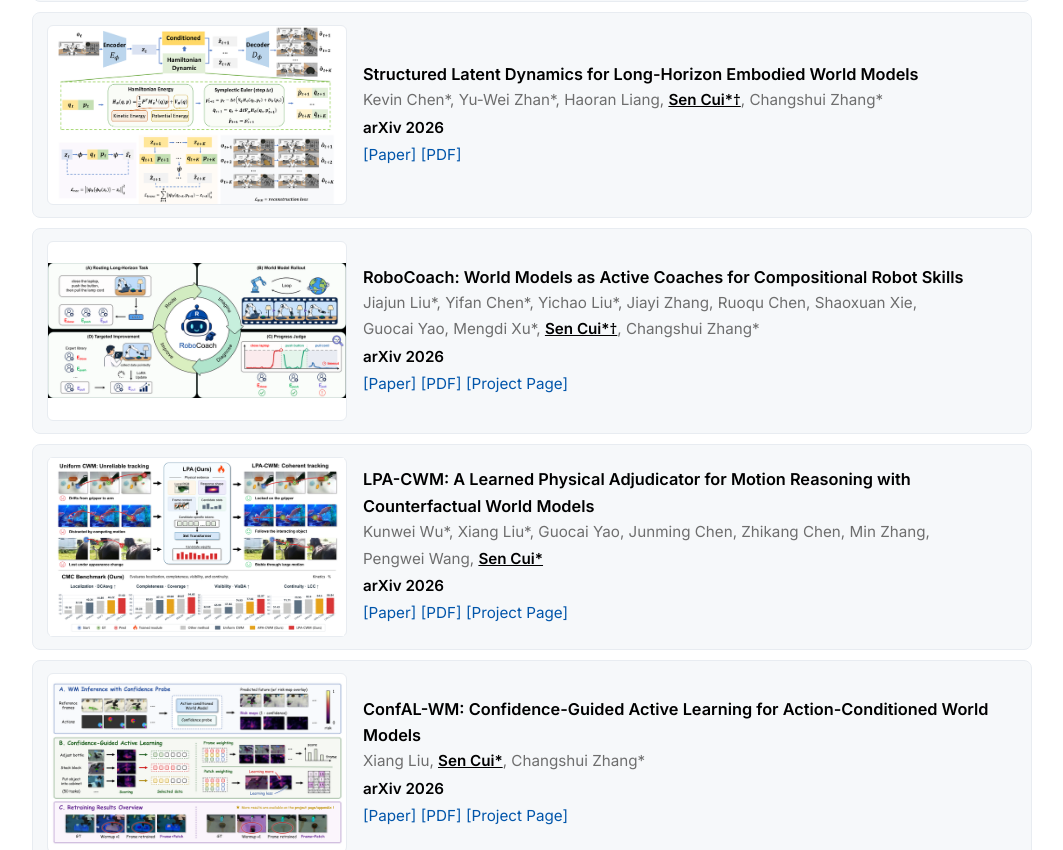
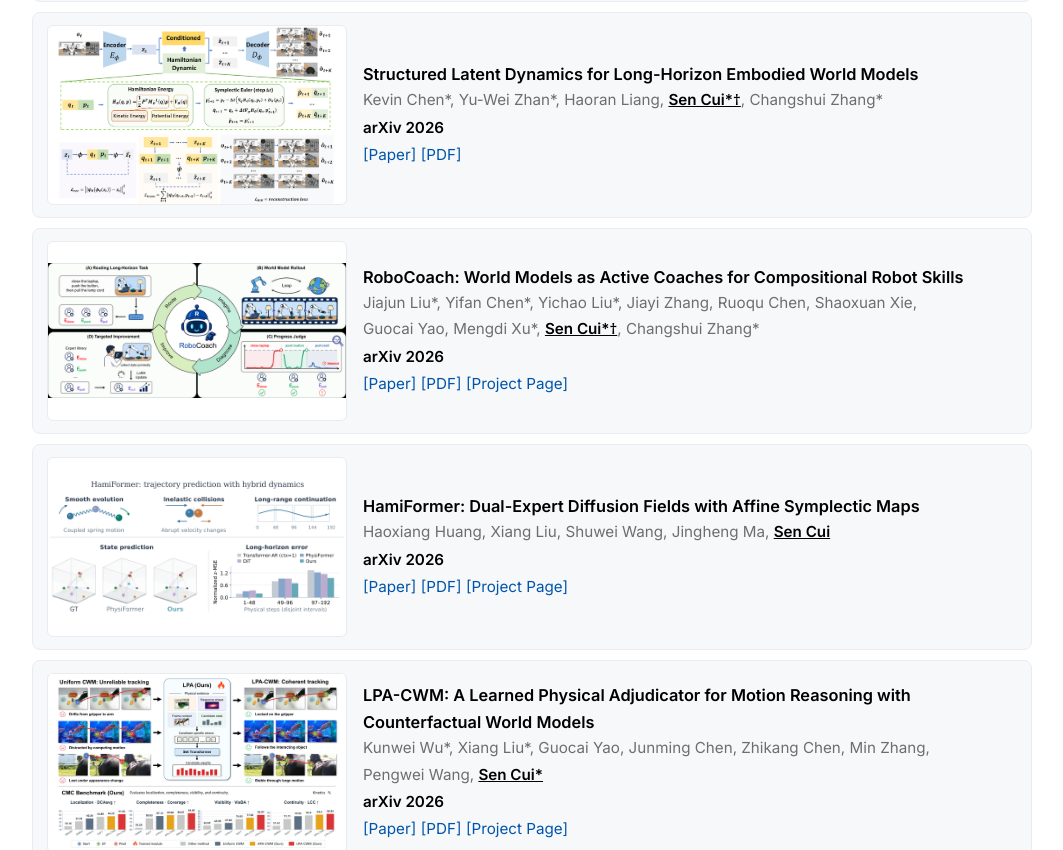
Before and after one commit to sencui-thu/sencui-thu.github.io, a plain HTML site: page zh.html in a window 1280 px wide. Shown: the part 2909-3759 px from the top of the page, without its empty margins (108-1171 px from the left). Drawn offline with Linux system fonts and the light colour scheme.

Commit message:
Add HamiFormer to publications and news

```diff
--- a/zh.html
+++ b/zh.html
@@ -169,6 +169,7 @@
           <li><span class="news-date">2026-10</span> 我们的工作 <b>KPHarness: Co-Evolving Knowledge and Probing for Long-Horizon Gaming Harnesses</b> 已上传至 arXiv。</li>
           <li><span class="news-date">2026-10</span> 我们的工作 <b>Structured Latent Dynamics for Long-Horizon Embodied World Models</b> 已上传至 arXiv。</li>
           <li><span class="news-date">2026-09</span> 我们的工作 <b>RoboCoach: World Models as Active Coaches for Compositional Robot Skills</b> 已上传至 arXiv。</li>
+          <li><span class="news-date">2026-09</span> 我们的工作 <b>HamiFormer: Dual-Expert Diffusion Fields with Affine Symplectic Maps</b> 已上传至 arXiv。</li>
           <li><span class="news-date">2026-09</span> 我们的工作 <b>Geometry-Aware Directional Alignment for Coherent Model Merging</b> 被 <b>NeurIPS 2026</b> 接收。</li>
           <li><span class="news-date">2026-09</span> 我们的工作 <b>AmbiguousWorld: Benchmarking and Resolving Ambiguous Instructions in Video World Models</b> 被 <b>NeurIPS 2026</b> 接收。</li>
           <li><span class="news-date">2026-09</span> 我们的工作 <b>HAI: Hierarchical Anchored Interaction for Multi-View Bimanual World Models</b> 被 <b>NeurIPS 2026</b> 接收。</li>
@@ -305,6 +306,16 @@
           <div class="authors"><span class="author">Jiajun Liu*</span>, <span class="author">Yifan Chen*</span>, <span class="author">Yichao Liu*</span>, <span class="author">Jiayi Zhang</span>, <span class="author">Ruoqu Chen</span>, <span class="author">Shaoxuan Xie</span>, <span class="author">Guocai Yao</span>, <span class="author">Mengdi Xu*</span>, <span class="author jw">Sen Cui*&#8224;</span>, <span class="author">Changshui Zhang*</span></div>
           <div><span class="venue">arXiv 2026</span></div>
           <div><span class="tag"><a href="https://arxiv.org/abs/2609.39685">Paper</a></span> <span class="tag"><a href="https://arxiv.org/pdf/2609.39685">PDF</a></span> <span class="tag"><a href="https://robocoach-ai.github.io/">Project Page</a></span></div>
+        </div>
+      </div>
+
+            <div class="publication">
+        <div class="img"><img loading="lazy" class="img_responsive" src="images/hamiformer.png" alt=""></div>
+        <div class="text">
+          <div class="title"><a href="https://arxiv.org/abs/2609.32838">HamiFormer: Dual-Expert Diffusion Fields with Affine Symplectic Maps</a></div>
+          <div class="authors"><span class="author">Haoxiang Huang</span>, <span class="author">Xiang Liu</span>, <span class="author">Shuwei Wang</span>, <span class="author">Jingheng Ma</span>, <span class="author jw">Sen Cui</span></div>
+          <div><span class="venue">arXiv 2026</span></div>
+          <div><span class="tag"><a href="https://arxiv.org/abs/2609.32838">Paper</a></span> <span class="tag"><a href="https://arxiv.org/pdf/2609.32838">PDF</a></span> <span class="tag"><a href="https://hamiformer.github.io/">Project Page</a></span></div>
         </div>
       </div>
 
```
Also changed, not shown: index.html (+11 -0 lines), images/hamiformer.png (added).
